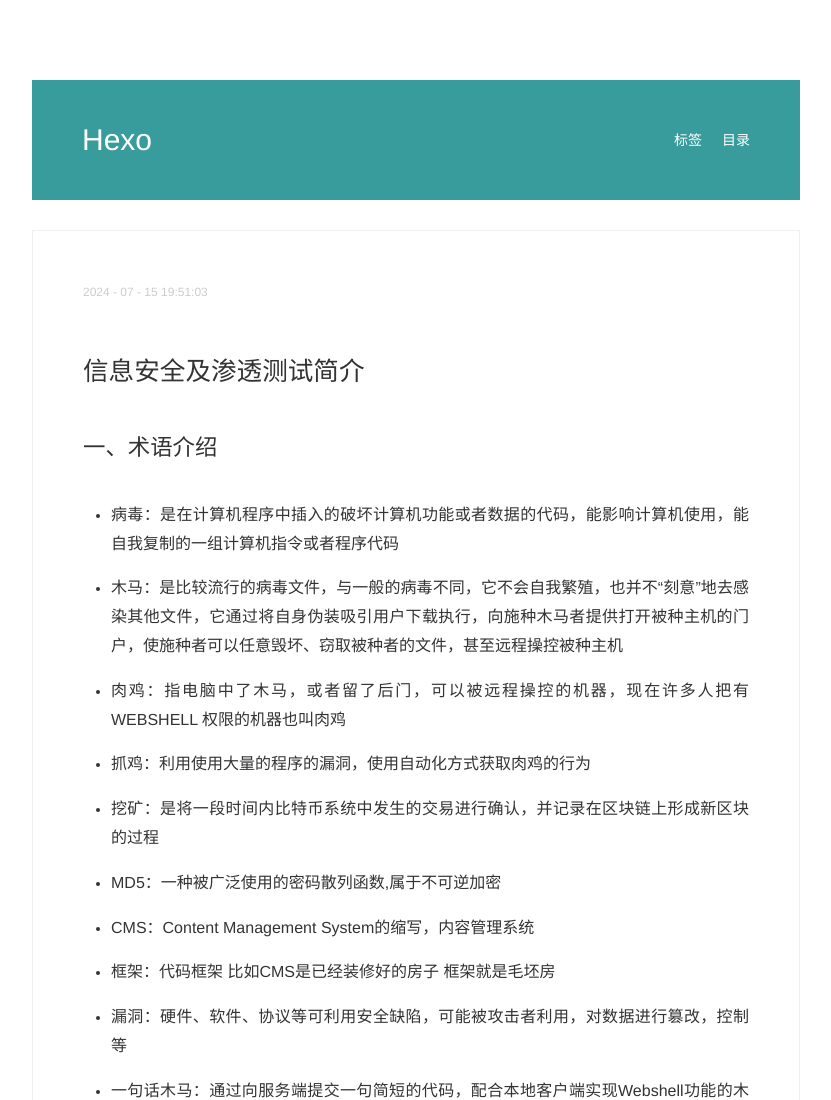
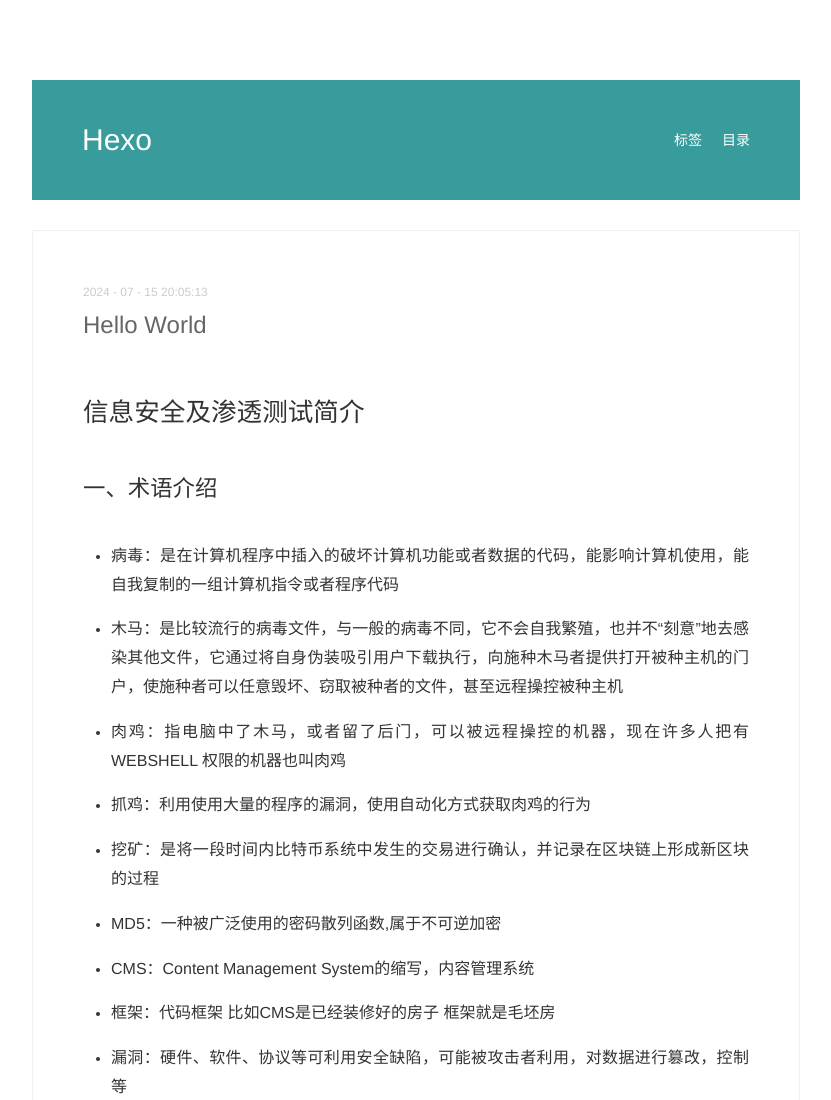
Before and after one commit to Doing-meaningful-things/Doing-meaningful-things.github.io, a plain HTML site: page 2024/07/15/信息安全及渗透测试简介/index.html in a window 1280 px wide. Shown: the top 1100 px of the page, without its empty margins (224-1055 px from the left). Drawn offline with Linux system fonts and the light colour scheme.

Commit message:
Site updated: 2024-07-15 20:05:40

```diff
--- a/2024/07/15/信息安全及渗透测试简介/index.html
+++ b/2024/07/15/信息安全及渗透测试简介/index.html
@@ -1,4 +1,4 @@
-<!DOCTYPE html><html lang="zh-CN"><head><meta charset="utf-8"><meta http-equiv="X-UA-Compatible" content="IE=edge"><meta name="viewport" content="width=device-width, initial-scale=1"><meta name="author" content="John Doe"><link rel="alternative" href="/atom.xml" title="Hexo" type="application/atom+xml"><link rel="icon" href="/favicon.png"><title> - Hexo</title>
+<!DOCTYPE html><html lang="zh-CN"><head><meta charset="utf-8"><meta http-equiv="X-UA-Compatible" content="IE=edge"><meta name="viewport" content="width=device-width, initial-scale=1"><meta name="author" content="John Doe"><link rel="alternative" href="/atom.xml" title="Hexo" type="application/atom+xml"><link rel="icon" href="/favicon.png"><title>Hello World - Hexo</title>
 <link rel="stylesheet" href="/css/main.css">
 
 <link rel="stylesheet" href="/js/fancybox/jquery.fancybox.min.css">
@@ -6,7 +6,7 @@
 <script src="/js/jquery-3.1.1.min.js"></script>
 
 <script src="/js/fancybox/jquery.fancybox.min.js"></script>
-<meta name="generator" content="Hexo 7.3.0"></head><body style="opacity:0"><header class="head"><h1 class="head-title u-fl"><a href="/">Hexo</a></h1><nav class="head-nav u-fr"><ul class="head-nav__list"><li class="head-nav__item"><a class="head-nav__link" href="/tags">标签</a></li><li class="head-nav__item"><a class="head-nav__link" href="/archives">目录</a></li></ul></nav></header><main class="main"><article class="post"><header class="post__head"><time class="post__time" datetime="2024-07-15T11:51:03.098Z">2024 - 07 - 15 19:51:03</time><h1 class="post__title"><a href="/2024/07/15/%E4%BF%A1%E6%81%AF%E5%AE%89%E5%85%A8%E5%8F%8A%E6%B8%97%E9%80%8F%E6%B5%8B%E8%AF%95%E7%AE%80%E4%BB%8B/"></a></h1><div class="post__main echo"><h1 id="信息安全及渗透测试简介"><a href="#信息安全及渗透测试简介" class="headerlink" title="信息安全及渗透测试简介"></a>信息安全及渗透测试简介</h1><h2 id="一、术语介绍"><a href="#一、术语介绍" class="headerlink" title="一、术语介绍"></a>一、术语介绍</h2><ul>
+<meta name="generator" content="Hexo 7.3.0"></head><body style="opacity:0"><header class="head"><h1 class="head-title u-fl"><a href="/">Hexo</a></h1><nav class="head-nav u-fr"><ul class="head-nav__list"><li class="head-nav__item"><a class="head-nav__link" href="/tags">标签</a></li><li class="head-nav__item"><a class="head-nav__link" href="/archives">目录</a></li></ul></nav></header><main class="main"><article class="post"><header class="post__head"><time class="post__time" datetime="2024-07-15T12:05:13.664Z">2024 - 07 - 15 20:05:13</time><h1 class="post__title"><a href="/2024/07/15/%E4%BF%A1%E6%81%AF%E5%AE%89%E5%85%A8%E5%8F%8A%E6%B8%97%E9%80%8F%E6%B5%8B%E8%AF%95%E7%AE%80%E4%BB%8B/">Hello World</a></h1><div class="post__main echo"><h1 id="信息安全及渗透测试简介"><a href="#信息安全及渗透测试简介" class="headerlink" title="信息安全及渗透测试简介"></a>信息安全及渗透测试简介</h1><h2 id="一、术语介绍"><a href="#一、术语介绍" class="headerlink" title="一、术语介绍"></a>一、术语介绍</h2><ul>
 <li><p>病毒：是在计算机程序中插入的破坏计算机功能或者数据的代码，能影响计算机使用，能自我复制的一组计算机指令或者程序代码</p>
 </li>
 <li><p>木马：是比较流行的病毒文件，与一般的病毒不同，它不会自我繁殖，也并不“刻意”地去感染其他文件，它通过将自身伪装吸引用户下载执行，向施种木马者提供打开被种主机的门户，使施种者可以任意毁坏、窃取被种者的文件，甚至远程操控被种主机</p>
```
Also changed, not shown: archives/2024/07/index.html (+1 -1 lines), archives/2024/index.html (+1 -1 lines), archives/index.html (+1 -1 lines).
